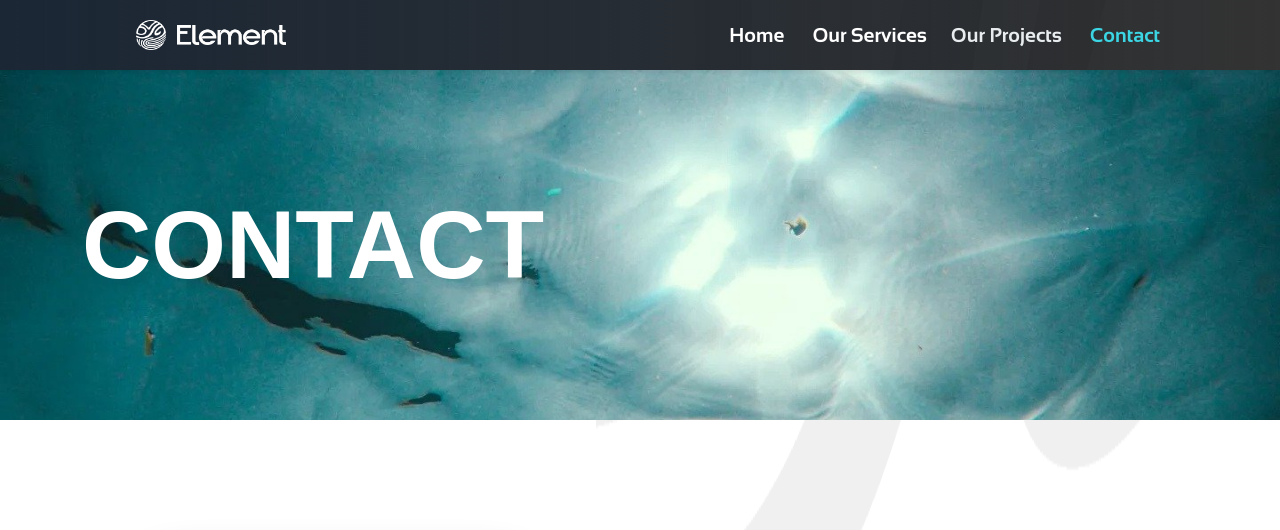
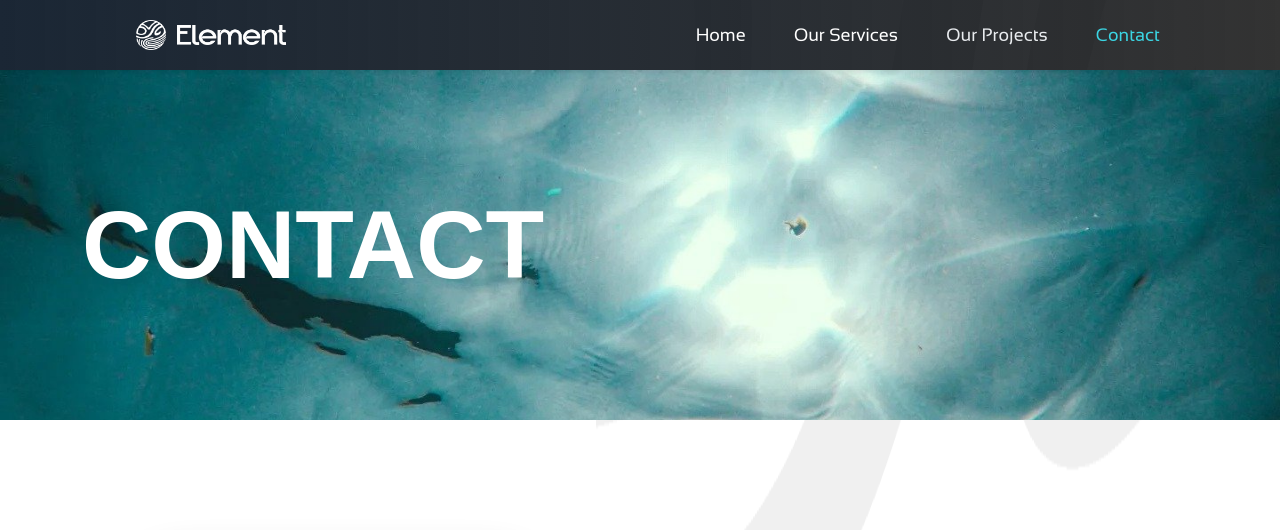
Before and after one commit to SeiSilver/element-page, a Jekyll site: the page built from pages/contact.md, in a window 1280 px wide. Shown: the top 530 px of the page. Built offline with Jekyll 4.4.1, drawn with Linux system fonts in a browser that asks for light colours; grey boxes are pictures that could not be loaded.

Commit message:
fix header

```diff
--- a/_includes/header.html
+++ b/_includes/header.html
@@ -21,7 +21,8 @@
     }
 
     .cs-nav-title {
-        font-weight: 600 !important;
+        font-weight: 400 !important;
+        font-size: 18px !important;
     }
 
 </style>
@@ -51,27 +52,29 @@
         </div>
 
         <div class="d-flex">
-            <div class="dropdown d-none d-lg-inline-block ms-1">
+            <div class="dropdown d-none d-lg-inline-block ms-4">
                 <button type="button" class="btn header-item waves-effect"
                         onclick="window.location.href='{{ site.baseurl }}/'">
                     <a href="{{ site.baseurl }}/" class="text-white text-decoration-none">
-                        <span id="home-nav" class="cs-nav-title desc-font" style="font-size: 20px;">Home</span>
+                        <span id="home-nav" class="cs-nav-title desc-font">
+                            Home
+                        </span>
                     </a>
                 </button>
             </div>
-            <div class="dropdown d-none d-lg-inline-block ms-1">
+            <div class="dropdown d-none d-lg-inline-block ms-4">
                 <button type="button" class="btn header-item waves-effect"
                         onclick="window.location.href='{{ site.baseurl }}/service/'">
                     <a href="{{ site.baseurl }}/service/" class="text-white text-decoration-none">
-                        <span id="service-nav" class="cs-nav-title desc-font" style="font-size: 20px;">Our Services</span>
+                        <span id="service-nav" class="cs-nav-title desc-font">Our Services</span>
                     </a>
                 </button>
             </div>
 
-            <div class="dropdown d-none d-lg-inline-block">
+            <div class="dropdown d-none d-lg-inline-block ms-4">
                 <button type="button" class="btn header-item dropdown-toggle waves-effect" id="topnav-project"
                         data-bs-toggle="dropdown" aria-haspopup="true" aria-expanded="false">
-                    <span id="project-nav" class="cs-nav-title desc-font" style="font-size: 20px;">Our Projects</span>
+                    <span id="project-nav" class="cs-nav-title desc-font">Our Projects</span>
                 </button>
                 <div class="dropdown-menu dropdown-menu-end px-2" aria-labelledby="topnav-project">
                     <a class="dropdown-item text-white" href="{{ site.baseurl }}/project/#IMC-Campaign">IMC Campaign</a>
@@ -80,11 +83,11 @@
                 </div>
             </div>
 
-            <div class="dropdown d-none d-lg-inline-block ms-1">
+            <div class="dropdown d-none d-lg-inline-block ms-4">
                 <button type="button" class="btn header-item waves-effect"
                         onclick="window.location.href='{{ site.baseurl }}/contact/'">
                     <a href="{{ site.baseurl }}/contact/" class="text-white text-decoration-none">
-                        <span id="contact-nav" class="cs-nav-title desc-font" style="font-size: 20px;">Contact</span>
+                        <span id="contact-nav" class="cs-nav-title desc-font">Contact</span>
                     </a>
                 </button>
             </div>
```
